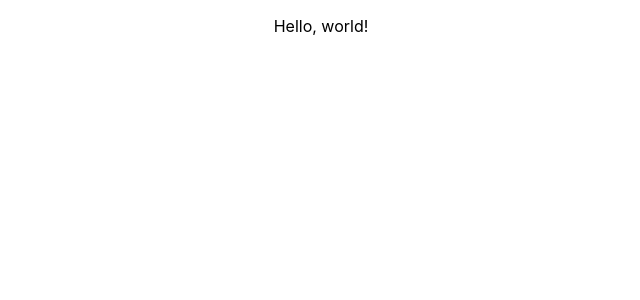
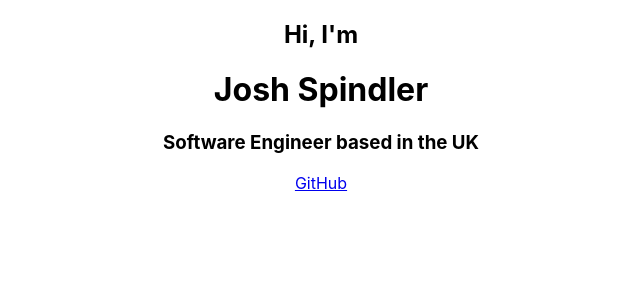
Before and after one commit to joshsp98/personal-site, a React (Create React App) app: page / in a window 1280 px wide. Shown: the top 300 px of the page, without its empty margins (319-959 px from the left). Built offline with nearby package versions, Linux system fonts and the light colour scheme.

Commit message:
Updated home and meta

```diff
--- a/public/index.html
+++ b/public/index.html
@@ -7,7 +7,7 @@
     <meta name="theme-color" content="#000000" />
     <meta
       name="description"
-      content="Web site created using create-react-app"
+      content="Software Engineer based in the UK"
     />
     <link rel="apple-touch-icon" href="%PUBLIC_URL%/logo192.png" />
     <!--
@@ -24,7 +24,7 @@
       work correctly both with client-side routing and a non-root public URL.
       Learn how to configure a non-root public URL by running `npm run build`.
     -->
-    <title>React App</title>
+    <title>Josh Spindler</title>
   </head>
   <body>
     <noscript>You need to enable JavaScript to run this app.</noscript>
--- a/src/App.js
+++ b/src/App.js
@@ -4,7 +4,10 @@ import './App.css';
 function App() {
   return (
     <div className="App">
-      <p>Hello, world!</p>
+      <h2>Hi, I&apos;m</h2>
+        <h1>Josh Spindler</h1>
+        <h3>Software Engineer based in the UK</h3>
+        <a href={'https://github.com/joshsp98'}>GitHub</a>
     </div>
   );
 }
```
